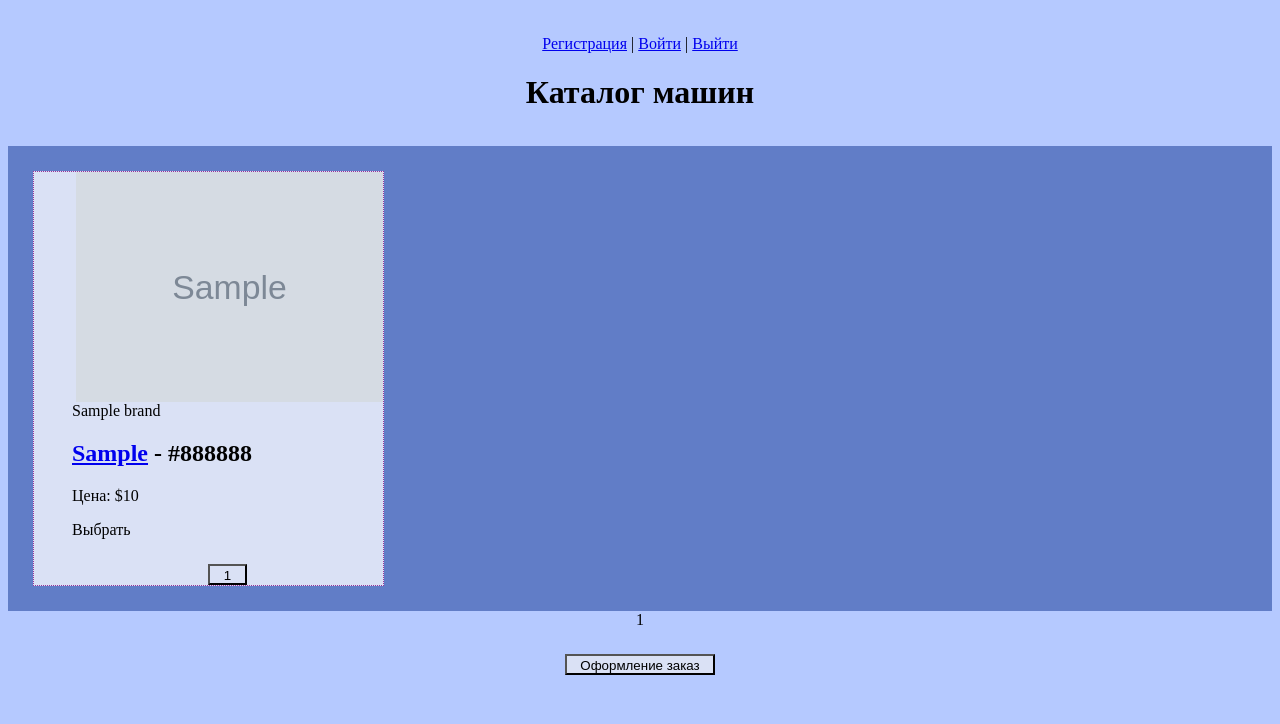
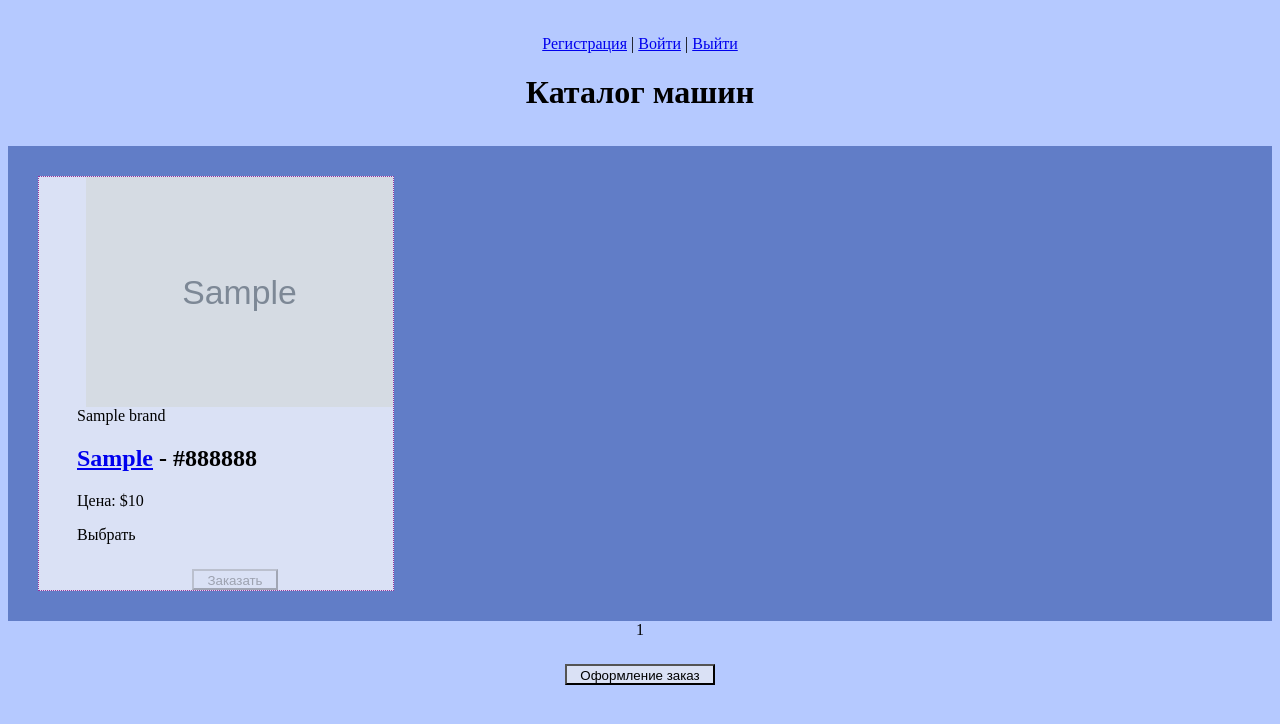
Before and after one commit to bayur-yuliya/car_store, a Django app: template store/templates/store/car_store.html in a window 1280 px wide. Shown: the top 724 px of the page. Run offline with Django 3.2, Linux system fonts and the light colour scheme; the template is opened without the code that fills it: most values are stand-ins (such as "Sample title", 1, 10 or a date in 2020); grey boxes marked "Sample" are stand-in pictures.

Commit message:
Change button in temaplates, add function add_to_cart

```diff
--- a/store/templates/store/car_store.html
+++ b/store/templates/store/car_store.html
@@ -16,23 +16,22 @@ h3 {
 }
 .textcols {
     background: #617DC7;
-    display: flex;
     flex-direction: row;
-    flex-wrap: wrap;
-    width: 100%;
+    display: grid;
+    grid-template-columns: 2fr 2fr 2fr;
 }
+
 .column {
-    background: #DAE1F5;
-    white-space: normal;
-    width: 50%;
-    flex-direction: column;
 	flex-basis: 100%;
     vertical-align: top;
+    background: #DAE1F5;
+    padding-left: 38px;
+    margin: 30px;
     border: 1px dotted #939;
+    max-width: 75%;
     flex: 0 0 calc(25% - 5px);
-    padding-left: 38px;
-    margin: 25px;
 }
+
 .input_button {
     margin: 0 auto;
     display: block;
@@ -51,23 +50,25 @@ h3 {
     <a href="{%  url 'account_logout'  %}">Выйти</a>
 <h1>Каталог машин</h1>
 </div>
-<form method="POST" enctype="multipart/form-data">
-    {% csrf_token %}
+
 <div class="textcols">
     {% if page_obj %}
         {%  for el in page_obj  %}
+            <form method="POST"  enctype="multipart/form-data" action="add/{{  el.id  }}">
+                {% csrf_token %}
                 <div class="column">
                 <img style="float: right;" class="img-car" src="{{ el.photo.url }}" width="auto" height="230px" >
                 <p>{{  el.car_type.brand  }}  <h2><a href="{%  url 'update_car' el.id %}">{{  el.car_type  }}</a> - {{  el.color  }}  </h2></p>
 
                 <p>Цена: ${{  el.car_type.price  }}</p>
                 <p></p>
-                {%  if el in blocked_cars  %}
-                    <label>Выбрать<input class="input_button" type="submit" name='select' value='{{  el.id  }}' disabled></label>
+                {%  if el.blocked_by_order is not None  %}
+                    <label>Выбрать<input class="input_button" type="submit" value='Заказать' disabled></label>
                 {%  else  %}
-                    <label>Выбрать<input class="input_button" type="submit" name='select' value='{{  el.id  }}'></label>
+                    <label>Выбрать<input class="input_button" type="submit" value='Заказать'></label>
                 {%  endif  %}
                 </div>
+            </form>
         {%  endfor  %}
     {% else %}
         No cars
@@ -90,6 +91,12 @@ h3 {
     <a href="?page={{page_obj.next_page_number}}">{{page_obj.next_page_number}}</a>
 {%  endif  %}
 </div>
+<form method="POST">
+    {% csrf_token %}
     <input class="input_button" type="submit" value="Оформление заказ">
 </form>
+
 {%  endblock  %}
+
+
+Не получается сделать расположение колонок в несколько рядов. Не могу понять в чем ошибка. Проблема в css
--- a/store/urls.py
+++ b/store/urls.py
@@ -5,6 +5,7 @@ from . import views
 urlpatterns = [
     path("", views.cars, name="cars"),
     path("order/<int:order_id>", views.order, name="order"),
+    path("add/<int:car_id>", views.add_to_cart, name="add_to_cart"),
     path("update_car/<int:car_id>", views.update_car, name="update_car"),
     path(
         "order_is_processed/<int:order_id>",
```
Also changed, not shown: store/views.py (+24 -18 lines). Lines whose indentation alone changed are shown as unchanged.
